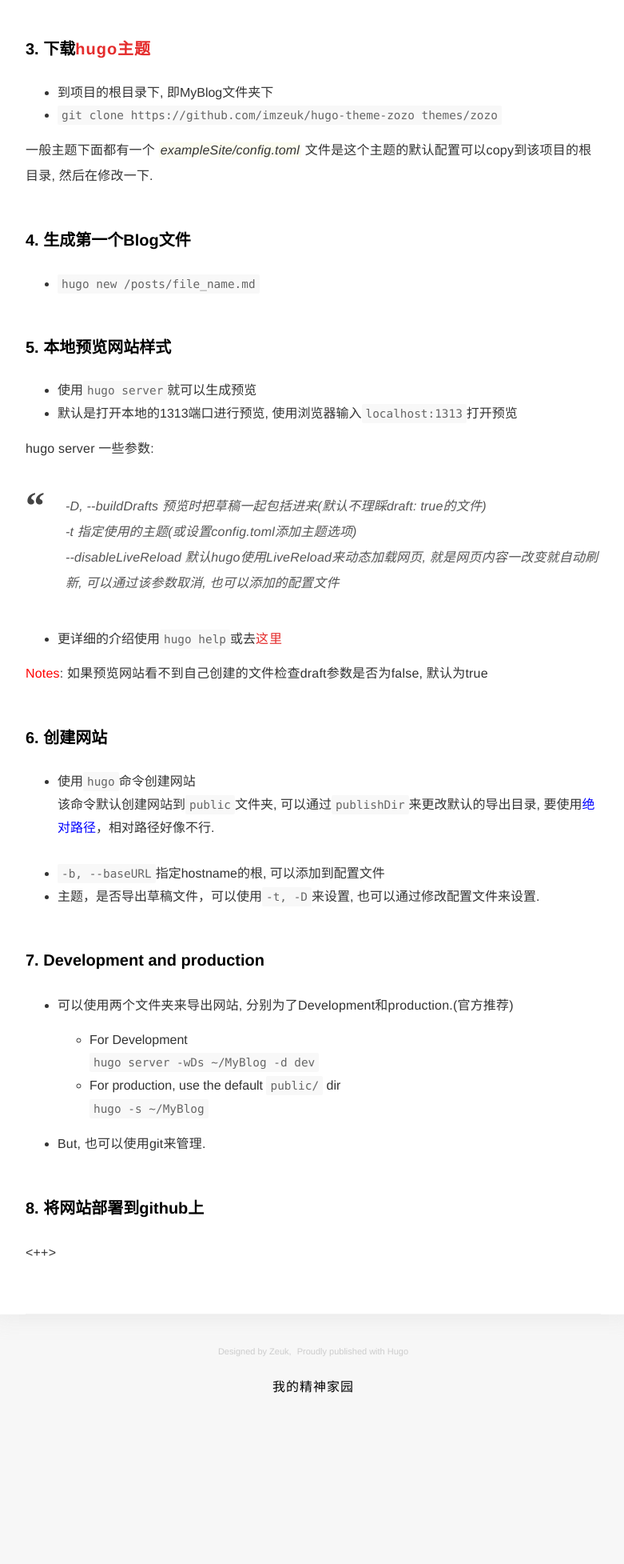
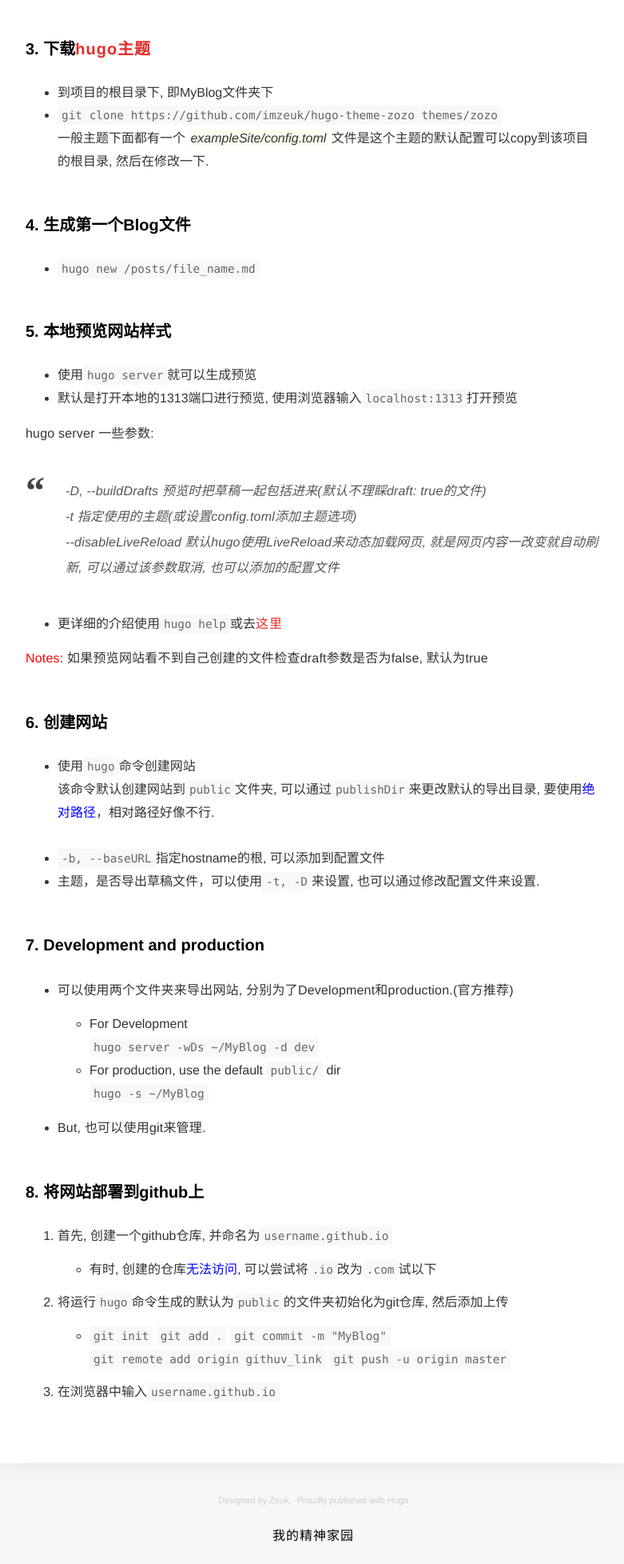
Before and after one commit to jiaoshijie/jiaoshijie.github.io, a plain HTML site: page posts/using_hugo_blog/index.html in a window 1280 px wide. Shown: the part 784-2739 px from the top of the page at 80% size, without its empty margins (248-1029 px from the left). Before the commit the page ends 2578 px from the top, so only its background shows below. Drawn offline with nearby package versions, Linux system fonts and the light colour scheme; some packages are replaced by stand-ins of ours.

Commit message:
add content

```diff
--- a/index.xml
+++ b/index.xml
@@ -17,7 +17,7 @@
       <pubDate>Tue, 01 Oct 2019 10:55:08 +0800</pubDate>
 
       <guid>https://jiaoshijie.github.io/about/</guid>
-      <description>我是一名大三的学生，该网站只是学习的一些记录。</description>
+      <description>一名大学生，该网站只是学习的一些记录。</description>
     </item>
 
     <item>
--- a/posts/using_hugo_blog/index.html
+++ b/posts/using_hugo_blog/index.html
@@ -127,10 +127,9 @@
 
 <ul>
 <li>到项目的根目录下, 即MyBlog文件夹下</li>
-<li><code>git clone https://github.com/imzeuk/hugo-theme-zozo themes/zozo</code></li>
+<li><code>git clone https://github.com/imzeuk/hugo-theme-zozo themes/zozo</code><br>
+一般主题下面都有一个 <em>exampleSite/config.toml</em> 文件是这个主题的默认配置可以copy到该项目的根目录, 然后在修改一下.</li>
 </ul>
-
-<p>一般主题下面都有一个 <em>exampleSite/config.toml</em> 文件是这个主题的默认配置可以copy到该项目的根目录, 然后在修改一下.</p>
 
 <h2 id="4-生成第一个blog文件">4. 生成第一个Blog文件</h2>
 
@@ -186,7 +185,19 @@
 
 <h2 id="8-将网站部署到github上">8. 将网站部署到github上</h2>
 
-<p>&lt;++&gt;</p>
+<ol>
+<li>首先, 创建一个github仓库, 并命名为<code>username.github.io</code>
+
+<ul>
+<li>有时, 创建的仓库<font color=blue>无法访问</font>, 可以尝试将<code>.io</code>改为<code>.com</code>试以下</li>
+</ul></li>
+<li>将运行<code>hugo</code>命令生成的默认为<code>public</code>的文件夹初始化为git仓库, 然后添加上传
+
+<ul>
+<li><code>git init</code> <code>git add .</code> <code>git commit -m &quot;MyBlog&quot;</code> <code>git remote add origin githuv_link</code> <code>git push -u origin master</code></li>
+</ul></li>
+<li>在浏览器中输入<code>username.github.io</code></li>
+</ol>
 </div>
         <div class="post_footer">
 
```
Also changed, not shown: about/index.html (+2 -2 lines).
